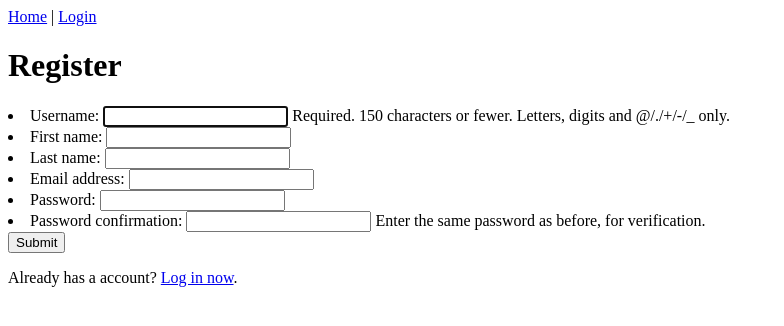
After one commit to sorz/COMP321-ISI, a Django app: page /account/register/ in a window 1280 px wide. The commit adds this page. Shown: the top 326 px of the page, without its empty margins (0-784 px from the left). Run offline with Django 3.2, Linux system fonts and the light colour scheme; some libraries are stand-ins or nearby versions.

Commit message:
Account registration

```diff
--- /dev/null
+++ b/store/account/forms.py
@@ -0,0 +1,19 @@
+from django import forms
+from django.contrib.auth.forms import UserCreationForm
+from django.contrib.auth.models import User
+
+
+class UserRegistrationForm(UserCreationForm):
+    class Meta:
+        model = User
+        fields = ('username', 'first_name', 'last_name', 'email')
+
+    def save(self, commit=True):
+        user = super().save(commit=False)
+        user.email = self.cleaned_data.get('email')
+        user.first_name = self.cleaned_data.get('first_name')
+        user.last_name = self.cleaned_data.get('last_name')
+
+        if commit:
+            user.save()
+        return user
--- a/store/account/templates/account/login.html
+++ b/store/account/templates/account/login.html
@@ -14,6 +14,6 @@
     <input type="hidden" name="next" value="{{ next }}" />
   </form>
 
-  <p>Need a account? <a href="#">Register now</a>.</p>
+  <p>Need a account? <a href="{% url 'account:register' %}">Register now</a>.</p>
 
 {% endblock %}
--- /dev/null
+++ b/store/account/templates/account/register.html
@@ -0,0 +1,20 @@
+{% extends "store/front-base.html" %}
+{% block title %}Register{% endblock %}
+
+{% block main %}
+  <h1>Register</h1>
+
+  {% if user_form.has_errors %}
+    <p>some errors...</p>
+  {% endif %}
+
+  <form method="post" action=".">{% csrf_token %}
+    {{ user_form.as_ul }}
+    <input type="hidden" name="next" value="{{ next }}" />
+
+    <button type="submit">Submit</button>
+  </form>
+
+  <p>Already has a account? <a href="{% url 'account:login' %}">Log in now</a>.</p>
+
+{% endblock %}
--- a/store/account/urls.py
+++ b/store/account/urls.py
@@ -16,7 +16,7 @@ urlpatterns = patterns(
         name='password_change_done',
         kwargs={'template_name': 'account/password_change_done.html'}),
 
-
     url(r'^profile/$', views.profile, name='profile'),
-
+    url(r'^register/$', views.register, name='register'),
+    url(r'^register/done/', views.register_done, name='register_done')
 )
--- a/store/account/views.py
+++ b/store/account/views.py
@@ -1,11 +1,36 @@
-from django.shortcuts import render
+from django.shortcuts import render, redirect
+from django.contrib.auth import logout
 from django.contrib.auth.decorators import login_required
 from django.http import HttpResponse, HttpResponseRedirect
-from django.core.urlresolvers import reverse
 
+from .forms import UserRegistrationForm
 
 @login_required
 def profile(request):
 
     dictionary = {}
     return render(request, 'account/profile.html', dictionary)
+
+
+def register(request):
+    if request.user.is_authenticated():
+        logout(request)
+
+    if request.method == 'POST':
+        user_form = UserRegistrationForm(request.POST)
+
+        if user_form.is_valid():
+            user_form.save()
+            return redirect('account:register_done')
+
+    else:
+        user_form = UserRegistrationForm()
+
+    dictionary = {'user_form': user_form}
+    return render(request, 'account/register.html', dictionary)
+
+
+def register_done(request):
+
+    dictionary = {}
+    return render(request, 'account/register_done.html', dictionary)
```
Also changed, not shown: store/account/templates/account/register_done.html (added, +11 -0 lines).
